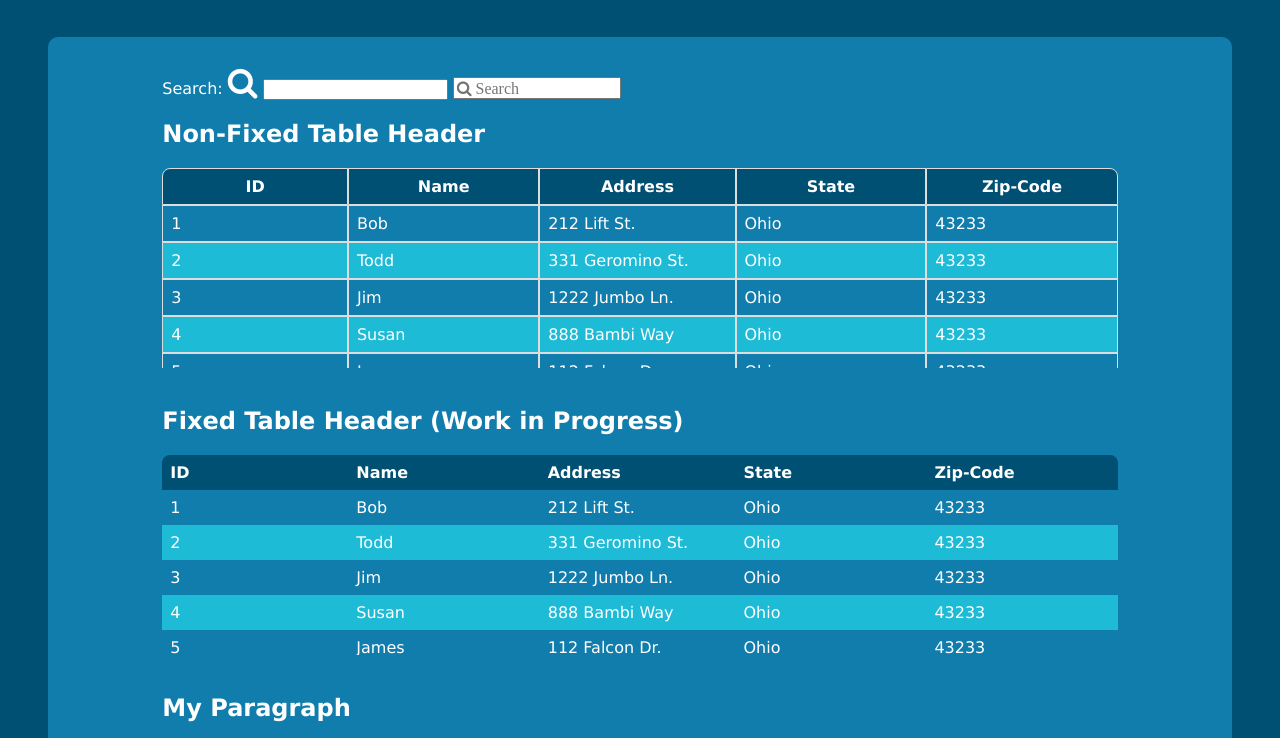
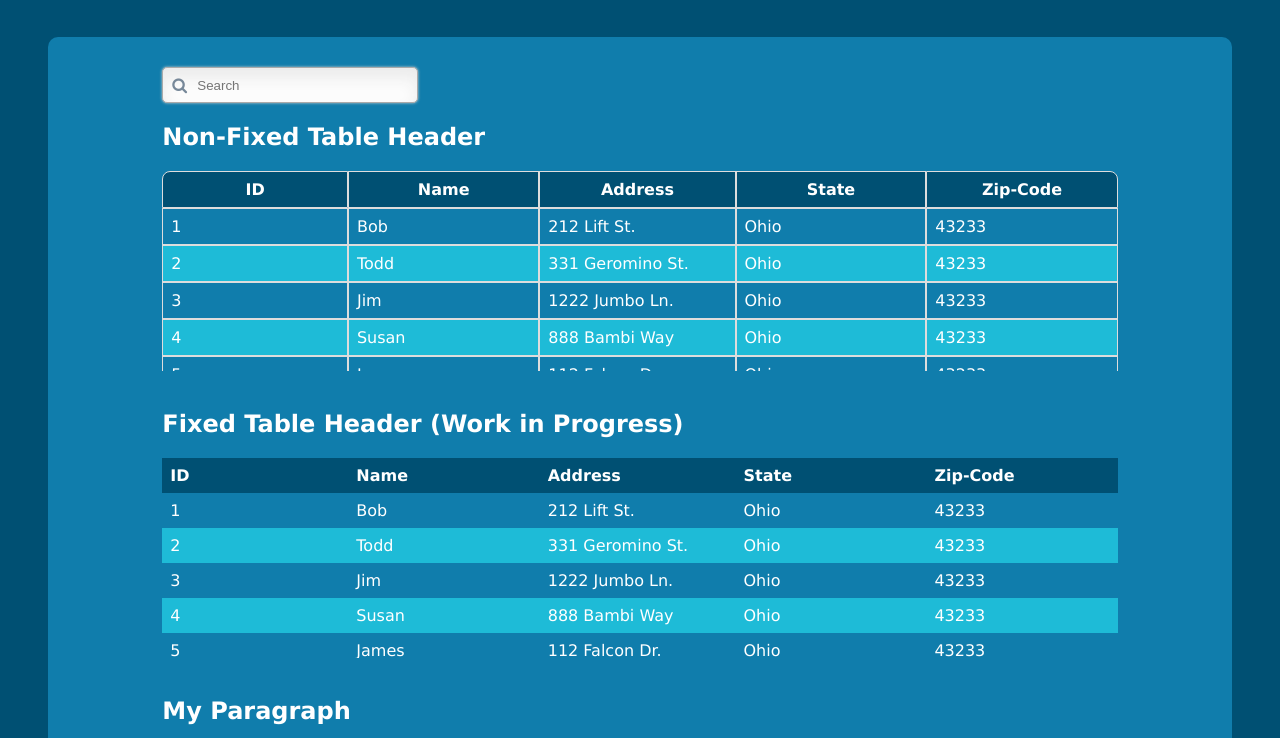
Before and after one commit to ThomasOwca/Table-Styling-HTML-CSS, a plain HTML site: page Scrollable Table/index.html in a window 1280 px wide. Shown: the part 62-800 px from the top of the page. Drawn offline with Linux system fonts and the light colour scheme.

Commit message:
Added New styling.

```diff
--- a/Scrollable Table/index.html
+++ b/Scrollable Table/index.html
@@ -7,7 +7,7 @@
 		<link href="project.css" rel="stylesheet" />
 		<link rel="stylesheet" href="https://cdnjs.cloudflare.com/ajax/libs/font-awesome/4.7.0/css/font-awesome.min.css">
 		<!-- Latest compiled and minified CSS -->
-		<!-- <link rel="stylesheet" href="https://maxcdn.bootstrapcdn.com/bootstrap/3.4.0/css/bootstrap.min.css"> -->
+		<!--<link rel="stylesheet" href="https://maxcdn.bootstrapcdn.com/bootstrap/3.4.0/css/bootstrap.min.css">-->
 	</head>
 	<body>
 		<main>
@@ -16,14 +16,10 @@
 
 				<div class="contentWrapper2">
 					<div class="contentDiv">
-						<span>
-							<label>Search:</label>
-							<span>
-								<i class="fa fa-search fa-2x customIcon"></i>
-								<input class="customTextInput" type="text">
-							</span>
-						</span>
-						<input id="input_search" type="text" class="fa" placeholder="&#xf002 Search">
+						<div class="search">
+							<span class="fa fa-search"></span>
+							<input placeholder="Search">
+						</div>
 						<h2>Non-Fixed Table Header</h2>
 					</div>
 					<div class="contentTable">
@@ -141,6 +137,20 @@
 									<td>Ohio</td>
 									<td>43233</td>
 								</tr>
+								<tr>
+									<td>7</td>
+									<td>John</td>
+									<td>319 Walker Dr.</td>
+									<td>Ohio</td>
+									<td>43233</td>
+								</tr>
+								<tr>
+									<td>8</td>
+									<td>Amy</td>
+									<td>1111 Latte Ln.</td>
+									<td>Ohio</td>
+									<td>43233</td>
+								</tr>
 							</tbody>
 						</table>
 					</div>
--- a/Scrollable Table/project.css
+++ b/Scrollable Table/project.css
@@ -72,6 +72,18 @@ table tbody tr:hover {
 	background-color: black;
 }
 
+tr:nth-child(even) {
+	background-color: #1ebbd7;
+}
+
+tr:first-child th:first-child {
+	border-top-left-radius: 8px;
+}
+
+tr:first-child th:last-child {
+	border-top-right-radius: 8px;
+}
+
 td, th {
   border: 1px solid #dddddd;
   text-align: left;
@@ -83,13 +95,70 @@ td, th {
 	text-align: left;
 }
 
-tr:nth-child(even) {
-  background-color: #1ebbd7;
+.customTable2 thead tr:first-child th:first-child, .customTable2 thead tr:first-child th:last-child {
+	border-radius: 0;
 }
 
-tr:first-child th:first-child {
-  border-top-left-radius: 8px;
+/* The 3 following classes allow for a fixed column header with scrolling enabled. */
+/* -------------------------------------Start------------------------------------- */
+.customTable2 thead th {
+	position: -webkit-sticky; /* for Safari */
+	position: sticky;
+	top: 0;
+  }
+
+.customTable2 tbody th {
+	position: -webkit-sticky; /* for Safari */
+	position: sticky;
+	left: 0;
+  }
+
+/* To have the header in the first column stick to the left: */
+
+.customTable2 thead th:first-child {
+	left: 0;
+	z-index: 1;
 }
-tr:first-child th:last-child {
-  border-top-right-radius: 8px;
+/* -------------------------------------End---------------------------------------- */
+
+.search {
+	position: relative;
+	color: #aaa;
+	font-size: 16px;
 }
+
+.search input {
+	width: 250px;
+	height: 32px;
+
+	background: #fcfcfc;
+	border: 1px solid #aaa;
+	border-radius: 5px;
+	box-shadow: 0 0 3px #ccc, 0 10px 15px #ebebeb inset;
+}
+
+.search input { text-indent: 32px; }
+
+.search .fa-search {
+	position: absolute;
+	top: 10px;
+	left: 10px;
+	color: lightslategrey;
+}
+
+/*  Google Chrome Scrollbar styling   */
+::-webkit-scrollbar {
+	width: 12px;
+}
+
+::-webkit-scrollbar-track {
+    -webkit-box-shadow: inset 0 0 6px rgba(0,0,0,0.3);
+	border-radius: 10px;
+	background-color: lightgray;
+	color: blue;
+}
+
+::-webkit-scrollbar-thumb {
+    border-radius: 10px;
+    -webkit-box-shadow: inset 0 0 6px rgba(0,0,0,0.5);
+}
```
Also changed, not shown: Scrollable Table/Fixed Column Header source.txt (added).
